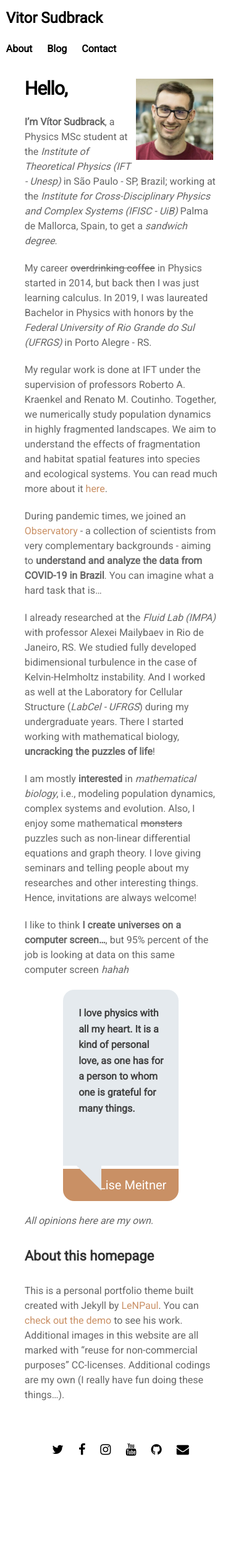
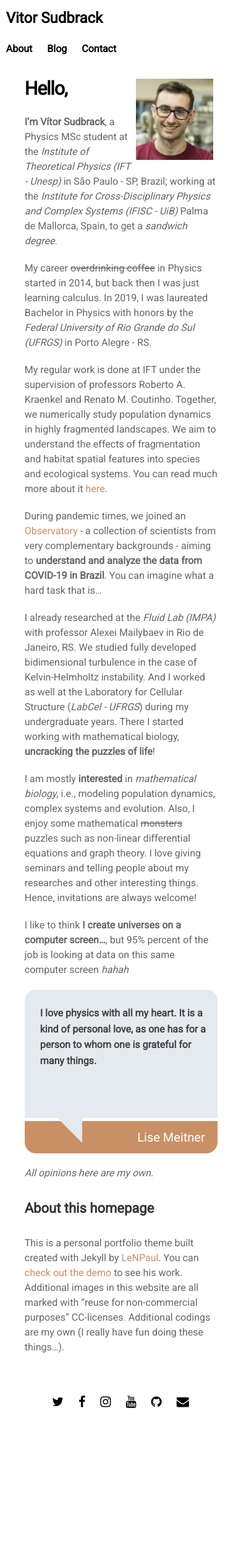
Before and after one commit to vsudbrack/vsudbrack.github.io, a Jekyll site: the page built from about.md, in a window 390 px wide. Shown: the whole page at 62% size. Built offline with Jekyll 4.4.1, drawn with Linux system fonts in a browser that asks for light colours; nearby versions of some CDN libraries; comment, search, counter and statistics services are not loaded; after the commit the page ends 2416 px from its top, so only the background shows below that.

Commit message:
Correcao quote para celular

```diff
--- a/assets/css/3-sections/_quote.sass
+++ b/assets/css/3-sections/_quote.sass
@@ -3,6 +3,10 @@
   width: 60%
   margin-bottom: 20px
   left: 20%
+  @media screen and (max-width: 450px)
+    width: 100%
+    left: 0%
+
 .quote
   background-color: #e5eaee
   border: 0px solid #c99065
```
Also changed, not shown: 2 other files.
